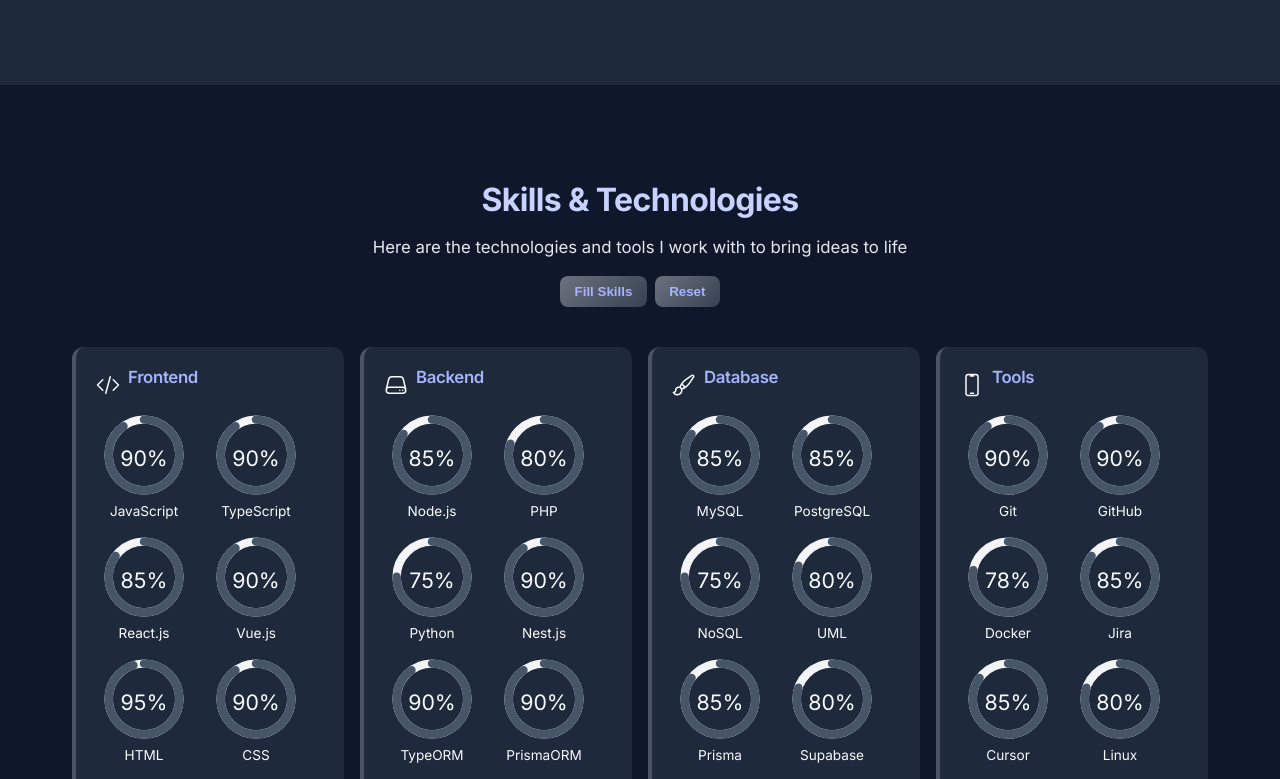
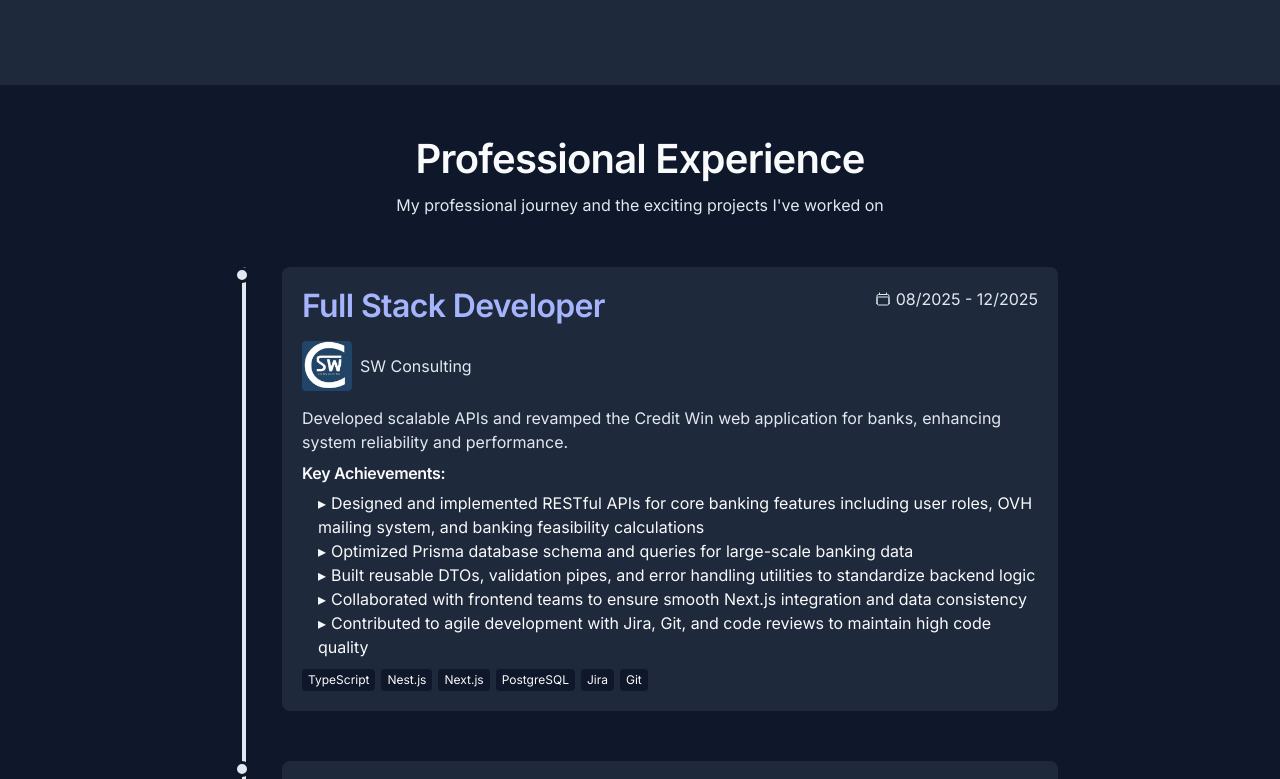
Before and after one commit to Ahmed-Bousrih/Portfolio, a Vue app: page / in a window 1280 px wide. Shown: the part 2280-3059 px from the top of the page. Built offline with nearby package versions, Linux system fonts and the light colour scheme.

Commit message:
changed order parts

```diff
--- a/src/App.vue
+++ b/src/App.vue
@@ -15,9 +15,9 @@
     <main>
       <Hero />
       <About />
+      <Experience />
+      <Projects />
       <Skills />
-      <Projects />
-      <Experience />
       <Contact />
     </main>
     <Footer />
```
